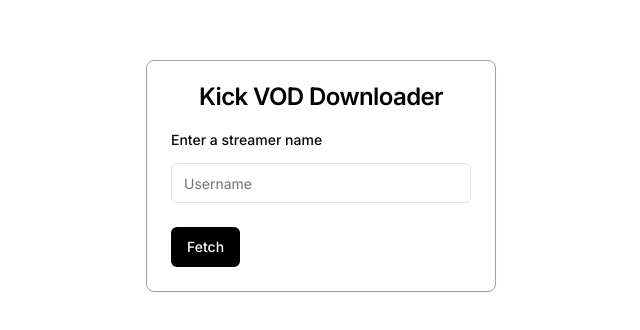
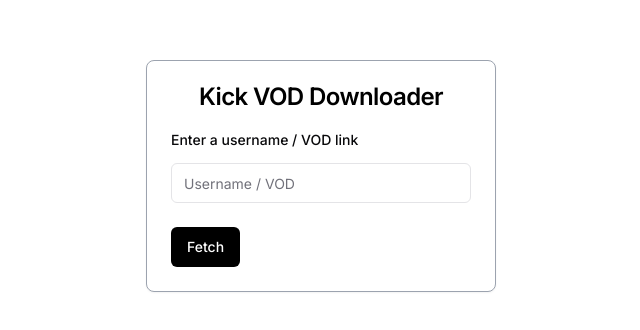
Before and after one commit to CrawLeyYou/kick-vod-downloader, a Next.js app: page / in a window 1280 px wide. Shown: the part 224-554 px from the top of the page, without its empty margins (319-959 px from the left). Built offline with nearby package versions, Linux system fonts and the light colour scheme.

Commit message:
Add Github Actions (idk if it works) and new features
Features:
- Download with VOD link
- Check if link / usernames are valid

```diff
--- a/next.config.mjs
+++ b/next.config.mjs
@@ -1,7 +1,7 @@
 /** @type {import('next').NextConfig} */
 const nextConfig = {
     images: {
-        domains: ["images.kick.com"]
+        domains: ["images.kick.com", "kick-prod-videos.s3.us-west-2.amazonaws.com"]
     }
 };
 
--- a/src/app/page.jsx
+++ b/src/app/page.jsx
@@ -34,7 +34,7 @@
 
 export default function Home() {
   const kickAPI = "https://kick.com/api/v1/"
-  const [username, setUsername] = React.useState("")
+  const [inputData, setInputData] = React.useState("")
   const [vods, setVODs] = React.useState([])
   const [open, dialogSetOpen] = React.useState(false);
   const [resolutions, setResolutions] = React.useState([])
@@ -43,8 +43,22 @@
 
   const fetchVODs = async () => {
     try {
-      let res = await axios.get(`${kickAPI}channels/${username}`)
-      setVODs(res.data.previous_livestreams)
+      if (inputData.match(/^https:\/\/kick.com\/video\/[a-fA-F0-9]{8}-[a-fA-F0-9]{4}-[a-fA-F0-9]{4}-[a-fA-F0-9]{4}-[a-fA-F0-9]{12}$/) !== null) {
+        let res = await axios.get(`${kickAPI}video/${inputData.split("https://kick.com/video/")[1]}`)
+        setVODs([{ duration: res.data.livestream.duration, thumbnail: { src: res.data.livestream.thumbnail }, session_title: res.data.livestream.session_title, start_time: res.data.livestream.created_at, video: { uuid: res.data.uuid } }])
+      }
+      else if (inputData.match(/^[a-zA-Z0-9]{4,25}$/) !== null){
+        let res = await axios.get(`${kickAPI}channels/${inputData}`)
+        setVODs(res.data.previous_livestreams)
+      }
+      else {
+        toast("Invalid input", {
+          description: "Please enter a valid username or VOD link.",
+          action: {
+            label: "Close"
+          },
+        })
+      }
     } catch (e) {
       console.log(e)
     }
@@ -106,7 +120,7 @@
   }
 
   const handleInputChange = (event) => {
-    setUsername(event.target.value);
+    setInputData(event.target.value);
   };
 
   return (
@@ -119,9 +133,9 @@
           <CardContent>
             <div className="grid w-full items-center gap-4">
               <div className="flex flex-col space-y-1.5">
-                <Label>Enter a streamer name</Label>
+                <Label>Enter a username / VOD link </Label>
               </div>
-              <Input type="username" value={username} placeholder="Username" onChange={handleInputChange} />
+              <Input type="username" value={inputData} placeholder="Username / VOD" onChange={handleInputChange} />
             </div>
           </CardContent>
           <CardFooter>
```
